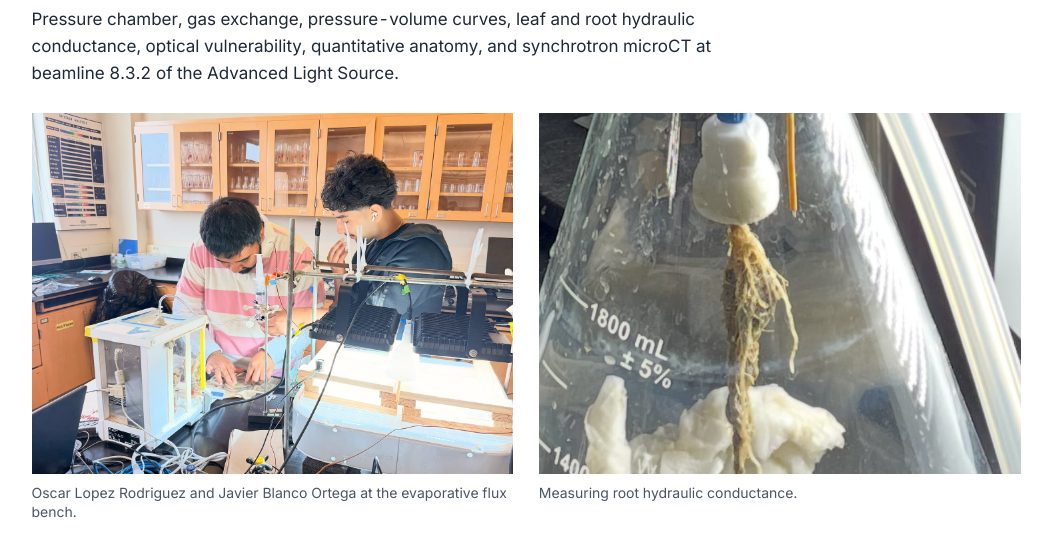
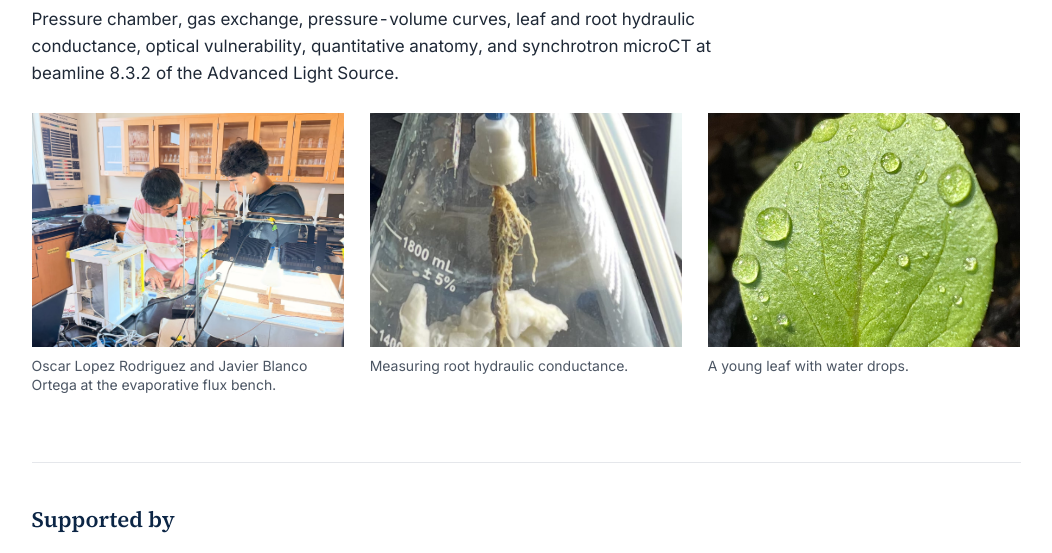
Before and after one commit to cpalbuquerque/cpalbuquerque.github.io, an Astro site: page / in a window 1280 px wide. Shown: the part 2150-2703 px from the top of the page, without its empty margins (114-1166 px from the left). Built offline with nearby package versions, Linux system fonts and the light colour scheme; Astro itself is replaced by a stand-in of ours.

Commit message:
Add a young leaf with water drops to Methods

```diff
--- a/content/photos/captions.txt
+++ b/content/photos/captions.txt
@@ -3,6 +3,7 @@
 portrait.jpg | Caetano Albuquerque | yes
 microct_grapevine.jpg | Synchrotron microCT cross section imaged at the Advanced Light Source. Dark conduits are filled with air. Gray ones still hold water. | no people
 leaf-in-sun.jpg | A grapevine leaf in the sun. | no people
+leaf-water-drops.jpg | A young leaf with water drops. | no people
 method_pressure_chamber.jpg | A grapevine leaf sealed in a pressure chamber to measure leaf water potential. | no people
 method_gas_exchange.jpg | Measuring gas exchange on a grapevine leaf in the vineyard. | hand only
 root-hydraulics.jpg | Measuring root hydraulic conductance. | no people
--- a/src/pages/index.astro
+++ b/src/pages/index.astro
@@ -39,7 +39,7 @@ const projects = [
 const band = [/^student-microscope-1\./, /^evaporative-flux-bench\./, /^poster-lettuce-recovery\./]
   .map((r) => findPhoto(r))
   .filter(Boolean);
-const methods = [/^students-bench\./, /^root-hydraulics\./].map((r) => findPhoto(r)).filter(Boolean);
+const methods = [/^students-bench\./, /^root-hydraulics\./, /^leaf-water-drops\./].map((r) => findPhoto(r)).filter(Boolean);
 ---
 
 <Base
@@ -139,10 +139,10 @@ const methods = [/^students-bench\./, /^root-hydraulics\./].map((r) => findPhoto
       Source.
     </p>
     {methods.length > 0 && (
-      <div class="mt-6 grid gap-6 sm:grid-cols-2">
+      <div class="mt-6 grid gap-6 sm:grid-cols-3">
         {methods.map((p) => (
           <figure>
-            <Image src={p.image} alt={p.caption} widths={[400, 800]} sizes="(min-width: 640px) 30rem, 92vw" formats={['avif', 'webp']} class="aspect-[4/3] h-auto w-full object-cover" />
+            <Image src={p.image} alt={p.caption} widths={[400, 800]} sizes="(min-width: 640px) 20rem, 92vw" formats={['avif', 'webp']} class="aspect-[4/3] h-auto w-full object-cover" />
             <figcaption>{p.caption}</figcaption>
           </figure>
         ))}
```
Also changed, not shown: content/photos/leaf-water-drops.jpg (added).
